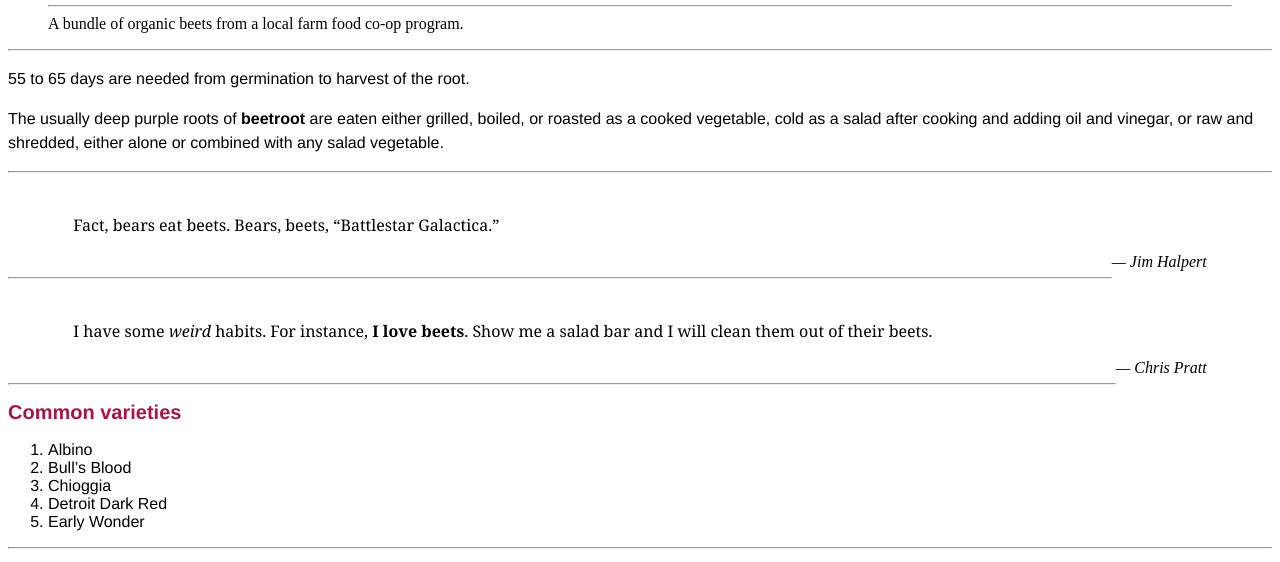
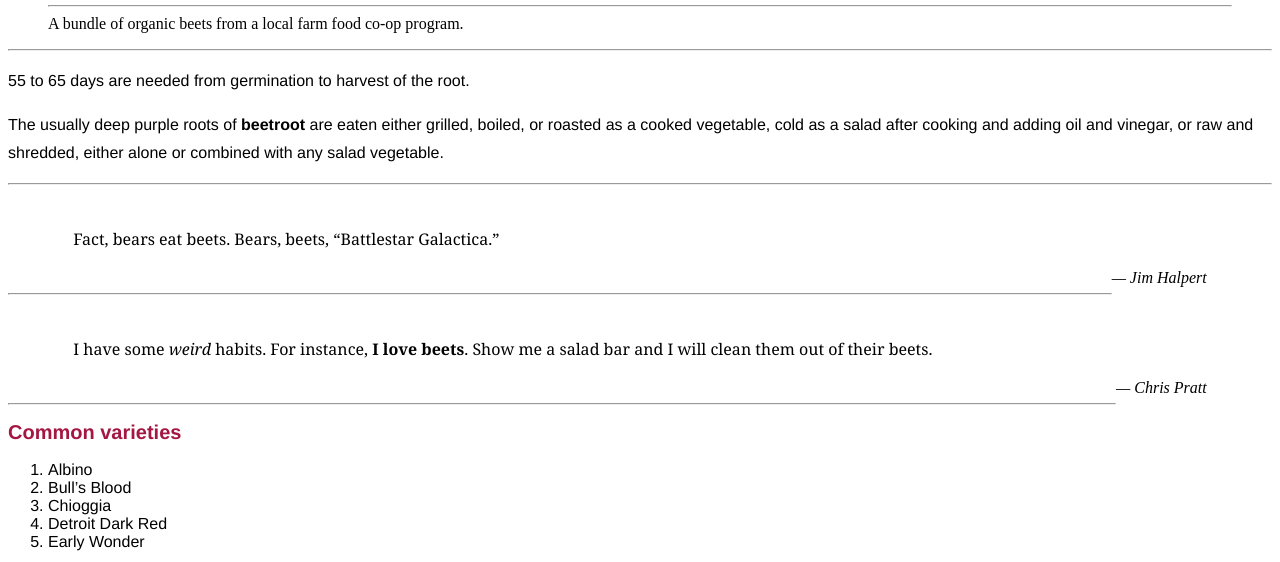
Before and after one commit to kaylaaraujo/dsn1678-exercise-0, a plain HTML site: page index.html in a window 1280 px wide. Shown: the part 161-723 px from the top of the page. Drawn offline with Linux system fonts and the light colour scheme.

Commit message:
line height

```diff
--- a/css/general.css
+++ b/css/general.css
@@ -8,7 +8,7 @@ img {
 
 p {
 	font-family: Gotham, "Helvetica Neue", Helvetica, Arial, sans-serif;
-	line-height: 1.5rem;
+	line-height: 1.75rem;
 }
 
 h1 {
```
